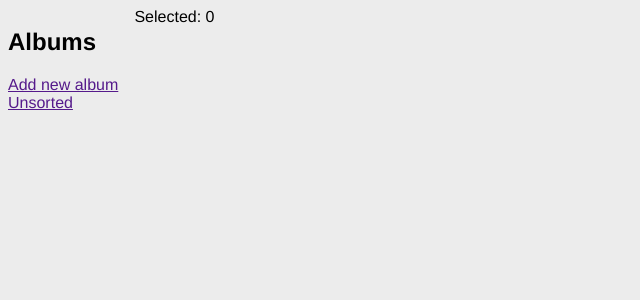
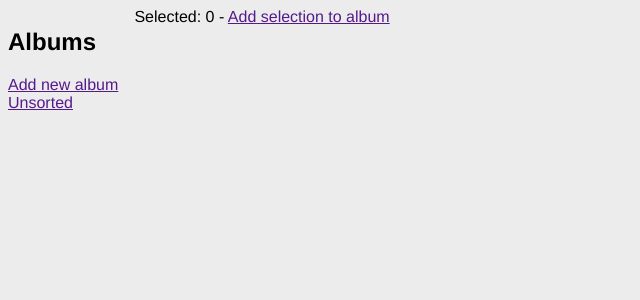
Before and after one commit to honza/rembrant, a Bottle app: page / in a window 1280 px wide. Shown: the top 300 px of the page, without its empty margins (0-640 px from the left). Run offline with Bottle, Linux system fonts and the light colour scheme; data that the repository does not hold is empty.

Commit message:
General UI tweaks. Code clean up.

```diff
--- a/static/app.js
+++ b/static/app.js
@@ -8,7 +8,7 @@
     return child;
   }, __bind = function(fn, me){ return function(){ return fn.apply(me, arguments); }; };
   $(function() {
-    var Album, AlbumCollection, AlbumLink, Application, GridView, Photo, PhotoCollection, PhotoView, SidebarView, Viewer, app;
+    var Album, AlbumCollection, AlbumLink, Application, GridView, Photo, PhotoCollection, PhotoView, RembrantRouter, SidebarView, Viewer, app;
     Photo = (function() {
       __extends(Photo, Backbone.Model);
       function Photo() {
@@ -58,7 +58,7 @@
         'click a': 'handleClick'
       };
       AlbumLink.prototype.handleClick = function() {
-        app.grid.loadPhotos(this.model);
+        app.app.grid.loadPhotos(this.model);
         return false;
       };
       AlbumLink.prototype.render = function() {
@@ -79,7 +79,8 @@
       SidebarView.prototype.el = $('#sidebar');
       SidebarView.prototype.events = {
         'click .new-album': 'addAlbum',
-        'click #new-album-submit': 'newAlbumSubmit'
+        'click #new-album-submit': 'newAlbumSubmit',
+        'click .close': 'closeDialog'
       };
       SidebarView.prototype.initialize = function() {
         this.newAlbum = $('#new-album');
@@ -106,7 +107,6 @@
         model = new Album({
           name: albumName
         });
-        console.log(model.url());
         model.save();
         this.albums.add(model);
         $('#new-album-name').val('');
@@ -114,12 +114,16 @@
       };
       SidebarView.prototype.addAlbum = function() {
         var left;
-        left = (app.width - 500) / 2;
+        left = (app.app.width - 500) / 2;
         this.newAlbum.css({
           left: left,
           right: left
         });
         this.newAlbum.show();
+        return false;
+      };
+      SidebarView.prototype.closeDialog = function() {
+        this.newAlbum.hide();
         return false;
       };
       SidebarView.prototype.render = function() {
@@ -183,7 +187,7 @@
         var html, left;
         html = "<img src=\"/photo/" + (this.model.get('sha')) + "_800.jpg\" />";
         $(this.el).html(html);
-        left = (app.width - 840) / 2;
+        left = (app.app.width - 840) / 2;
         $(this.el).css({
           left: left,
           right: left
@@ -197,6 +201,8 @@
       __extends(GridView, Backbone.View);
       function GridView() {
         this.render = __bind(this.render, this);
+        this.confirmAddToAlbum = __bind(this.confirmAddToAlbum, this);
+        this.addToSelection = __bind(this.addToSelection, this);
         this.getCount = __bind(this.getCount, this);
         this.addAll = __bind(this.addAll, this);
         this.addOne = __bind(this.addOne, this);
@@ -204,7 +210,10 @@
       }
       GridView.prototype.el = $('#photos');
       GridView.prototype.events = {
-        'click #get-count': 'getCount'
+        'click #get-count': 'getCount',
+        'click #add-selection-to-album': 'addToSelection',
+        'click #confirm-add-to-album': 'confirmAddToAlbum',
+        'click .close': 'closeDialog'
       };
       GridView.prototype.initialize = function() {
         this.delegateEvents();
@@ -239,6 +248,59 @@
         count = this.photos.selected().length;
         return console.log(count);
       };
+      GridView.prototype.addToSelection = function() {
+        this.selection = this.photos.selected();
+        if (this.selection.length === 0) {
+          return false;
+        }
+        this.renderAlbumSelection(app.app.sidebar.albums);
+        return false;
+      };
+      GridView.prototype.renderAlbumSelection = function(albums) {
+        var a, album, html, model, _i, _len, _ref;
+        html = "";
+        _ref = albums.models;
+        for (_i = 0, _len = _ref.length; _i < _len; _i++) {
+          album = _ref[_i];
+          model = album.toJSON();
+          a = "<li>\n    <input type=\"checkbox\" value=\"" + model.id + "\" />\n    " + model.name + "\n</li>";
+          html += a;
+        }
+        $('#album-selection ul').html(html);
+        return $('#album-selection').show();
+      };
+      GridView.prototype.closeDialog = function() {
+        $('#album-selection').hide();
+        $('#album-selection li input:checked').attr('checked', '');
+        return false;
+      };
+      GridView.prototype.confirmAddToAlbum = function() {
+        var original, photo, s, selected, _i, _j, _len, _len2, _ref;
+        selected = $('#album-selection li input:checked');
+        selected = (function() {
+          var _i, _len, _results;
+          _results = [];
+          for (_i = 0, _len = selected.length; _i < _len; _i++) {
+            s = selected[_i];
+            _results.push(s.value);
+          }
+          return _results;
+        })();
+        _ref = this.selection;
+        for (_i = 0, _len = _ref.length; _i < _len; _i++) {
+          photo = _ref[_i];
+          original = photo.get('albums');
+          for (_j = 0, _len2 = selected.length; _j < _len2; _j++) {
+            s = selected[_j];
+            original.push(s);
+          }
+          photo.save({
+            albums: original
+          });
+        }
+        $('#album-selection').hide();
+        return false;
+      };
       GridView.prototype.render = function() {
         var count;
         count = this.photos.selected().length;
@@ -259,6 +321,21 @@
       };
       return Application;
     })();
-    return app = new Application;
+    RembrantRouter = (function() {
+      __extends(RembrantRouter, Backbone.Router);
+      function RembrantRouter() {
+        RembrantRouter.__super__.constructor.apply(this, arguments);
+      }
+      RembrantRouter.prototype.routes = {
+        '': 'home'
+      };
+      RembrantRouter.prototype.initialize = function() {
+        return this.app = new Application;
+      };
+      RembrantRouter.prototype.home = function() {};
+      return RembrantRouter;
+    })();
+    app = new RembrantRouter;
+    return Backbone.history.start();
   });
 }).call(this);
--- a/static/index.html
+++ b/static/index.html
@@ -20,10 +20,17 @@
                     <p>
                         <input type="submit" id="new-album-submit" value="Save" />
                     </p>
+                    <a href="#" class="close">Close</a>
                 </div>
             </div>
             <div id="photos">
-                Selected: <span id="selected-count">0</span>
+                Selected: <span id="selected-count">0</span> -
+                <a id="add-selection-to-album" href="">Add selection to album</a>
+                <div id="album-selection">
+                    <ul></ul>
+                    <input type="submit" value="Add" id="confirm-add-to-album" />
+                    <a href="#" class="close">Close</a>
+                </div>
                 <div id="grid"></div>
             </div>
         </div>
--- a/static/style.css
+++ b/static/style.css
@@ -55,3 +55,28 @@ body {
     padding: 20px;
     box-shadow: 0 0 5px #000;
 }
+
+#new-album-name {
+    padding: 5px;
+    border: 1px solid #ccc;
+}
+
+#album-selection {
+    position: absolute;
+    top: 30px;
+    width: 500px;
+    z-index: 100;
+    display: none;
+    background: #fff;
+    padding: 20px;
+    box-shadow: 0 0 10px #000;
+}
+
+#album-selection ul {
+    padding: 0;
+    margin: 0;
+}
+
+#album-selection li {
+    list-style: none;
+}
```
Also changed, not shown: 1 other file.
